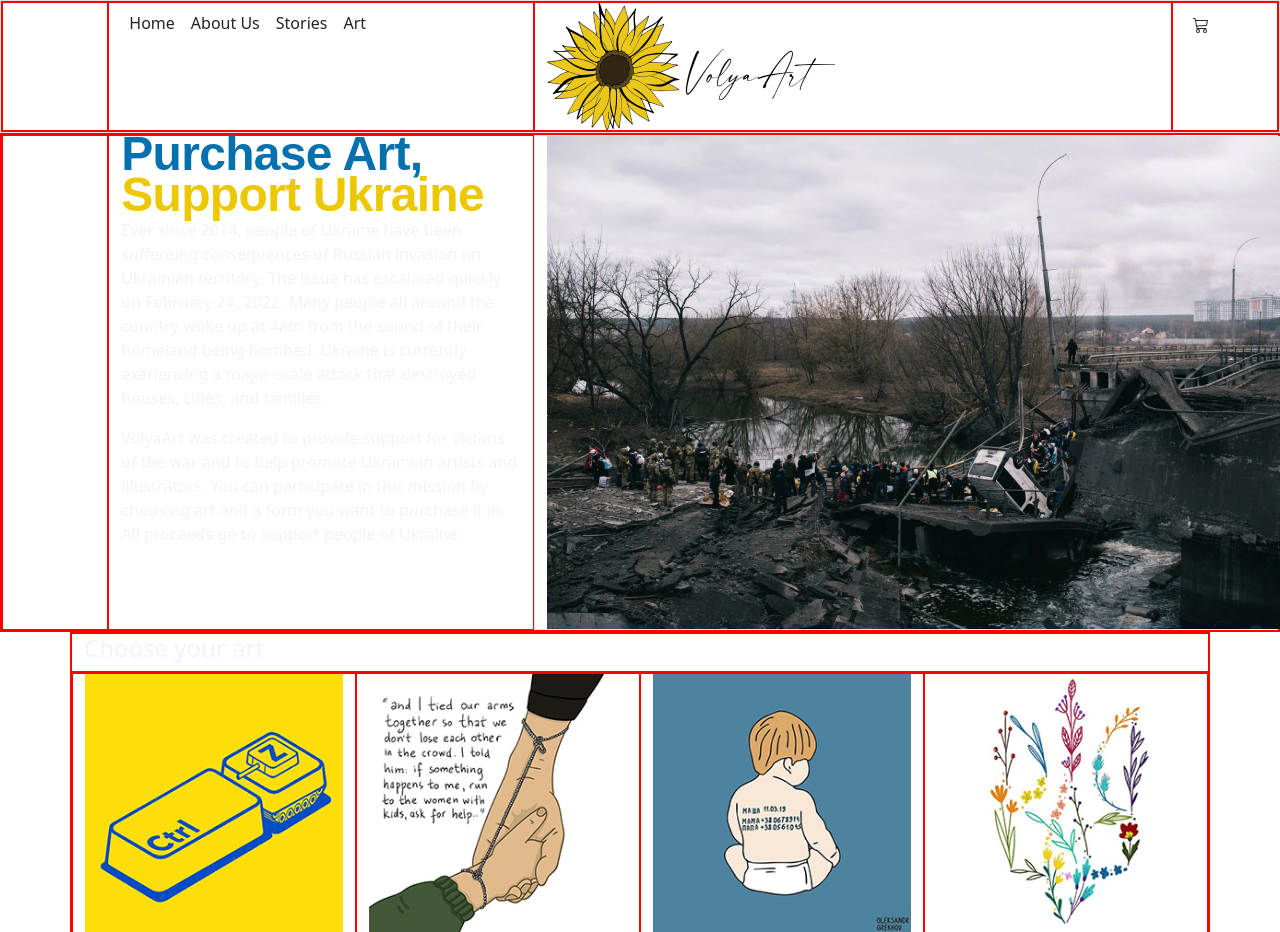
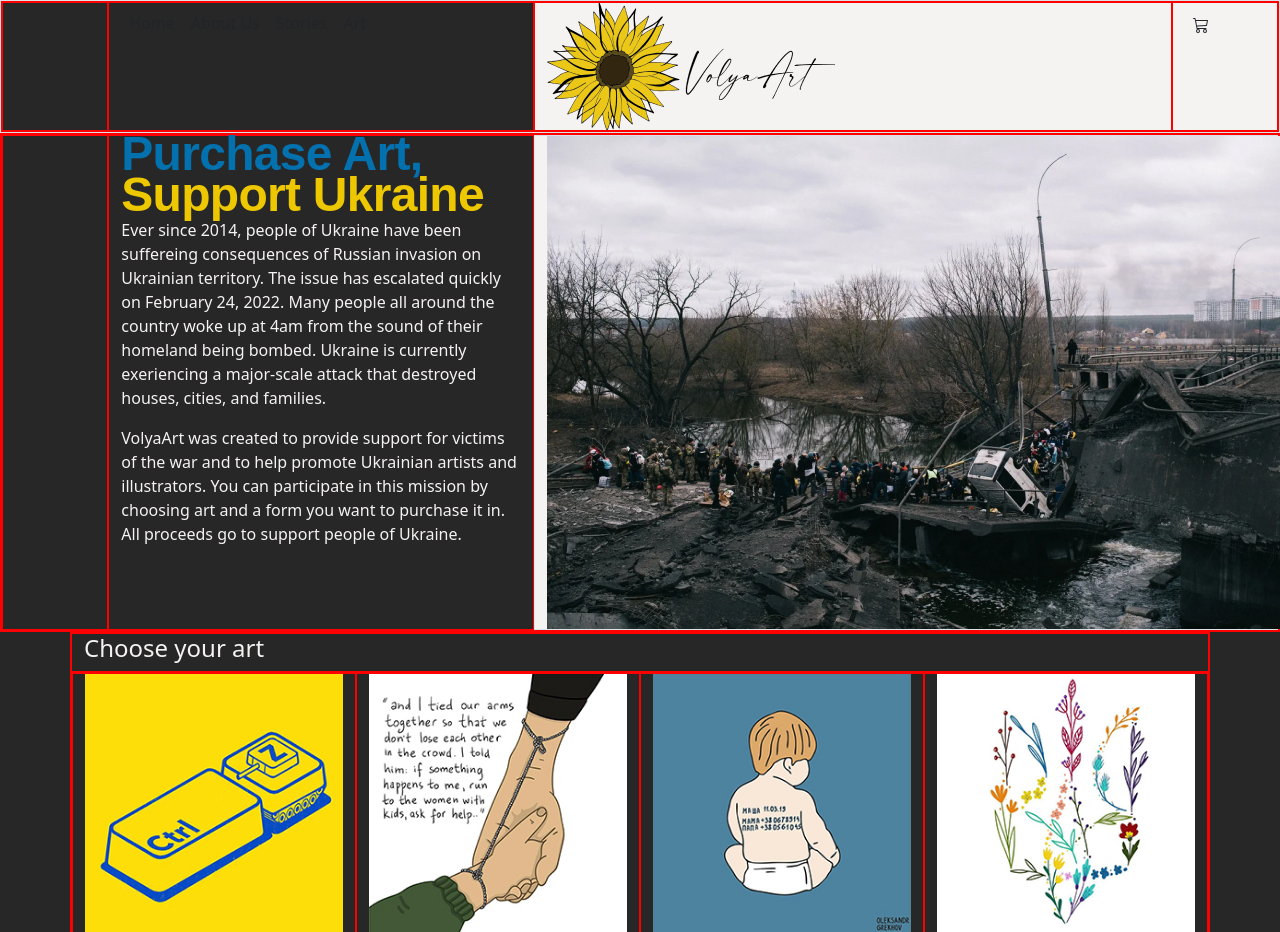
Before and after one commit to irinaching/irinaching.github.io, a plain HTML site: page index.html in a window 1280 px wide. Shown: the top 932 px of the page. Drawn offline with nearby package versions, Linux system fonts and the light colour scheme.

Commit message:
Update index.html

```diff
--- a/index.html
+++ b/index.html
@@ -12,6 +12,7 @@
         /* background-color: #282727; */
         /* font-family: 'Arial', sans-serif; */
         color: #F5F2F2;
+        background-color: #282727;
         /* changes text color */
         /* text-align: right; */
 
@@ -25,18 +26,18 @@
         letter-spacing: -0.015em;
         height: 33px;
       }
-      ul{
-        color: #F5F2F2;
-      }
     </style>
 
   </head>
   <body>
     <!-- header start -->
-      <div class="container-fluid border">
+      <div class="container-fluid border"
+           style = background-color:#F5F2F2;>
         <div class = "row">
-            <div class = "col-1"></div>
-            <div class = "col-4">
+            <div class = "col-1"
+                 style = background-color:#282727;></div>
+            <div class = "col-4"
+              style = background-color:#282727;>
               <ul class = "nav me-auto">
                 <li><a href="#" class="nav-link link-dark px-2 active" aria-current="page">Home</a></li>
                 <li><a href="#" class="nav-link link-dark px-2 active" aria-current="page">About Us</a></li>
@@ -71,9 +72,11 @@
               VolyaArt was created to provide support for victims of the war and to help promote Ukrainian artists and illustrators. You can participate in this mission by choosing art and a form you want to purchase it in. All proceeds go to support people of Ukraine.
             </p>
           </div>
-          <div class = "col-6 border">
+          <div class = "col-7 border"
+               style = background-color:#F5F2F2;>
               <img src = "images/ukrainian-photographer-maxim-dondyuk-105.jpg"
-                   alt = "VolyaArt"/>
+                   alt = "VolyaArt"
+                   class = "float-right"/>
           </div>
         </div>
       </div>
```
